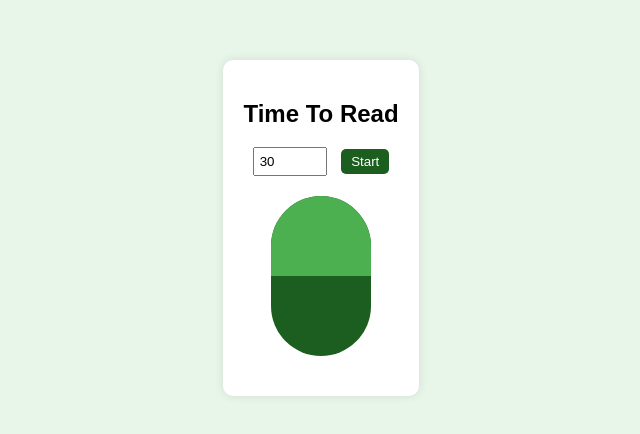
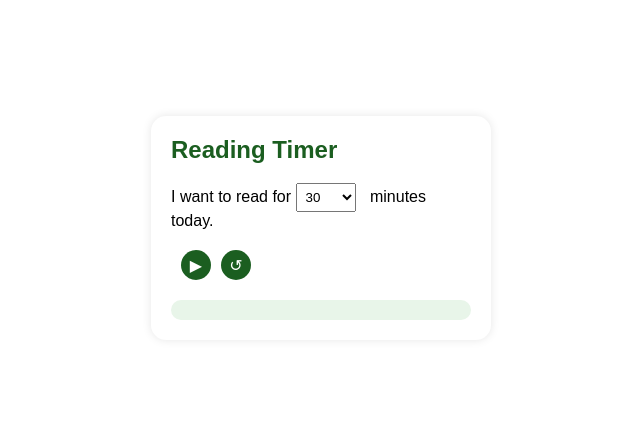
Before and after one commit to DominikaDomka/hourglass-widget, a plain HTML site: page index.html in a window 1280 px wide. Shown: the part 172-606 px from the top of the page, without its empty margins (319-959 px from the left). Drawn offline with Linux system fonts and the light colour scheme.

Commit message:
Redesign reading timer widget with progress bar and controls

```diff
--- a/index.html
+++ b/index.html
@@ -3,7 +3,7 @@
 <head>
     <meta charset="UTF-8">
     <meta name="viewport" content="width=device-width, initial-scale=1.0">
-    <title>Reading Time Hourglass</title>
+    <title>Reading Timer</title>
     <style>
         body {
             font-family: Arial, sans-serif;
@@ -12,105 +12,138 @@
             align-items: center;
             height: 100vh;
             margin: 0;
-            background-color: #e8f5e9;
+            background-color: transparent;
         }
-        .hourglass-widget {
-            text-align: center;
+        .timer-widget {
+            width: 300px;
+            padding: 20px;
             background-color: white;
-            padding: 20px;
-            border-radius: 10px;
+            border-radius: 15px;
             box-shadow: 0 0 10px rgba(0,0,0,0.1);
         }
-        .hourglass {
-            width: 100px;
-            height: 160px;
-            background-color: #1b5e20;
-            margin: 20px auto;
-            position: relative;
-            border-radius: 50px;
+        h2 {
+            margin-top: 0;
+            color: #1b5e20;
+        }
+        .timer-bar {
+            width: 100%;
+            height: 20px;
+            background-color: #e8f5e9;
+            border-radius: 10px;
             overflow: hidden;
+            margin-top: 20px;
         }
-        .top, .bottom {
-            width: 100%;
-            height: 50%;
-            position: absolute;
-            overflow: hidden;
-        }
-        .top { top: 0; }
-        .bottom { bottom: 0; }
-        .sand {
-            width: 100%;
+        .timer-progress {
+            width: 0;
             height: 100%;
             background-color: #4caf50;
-            position: absolute;
-            transition: height 1s linear;
+            transition: width 1s linear;
         }
-        .top .sand { bottom: 0; }
-        .bottom .sand { top: 0; height: 0; }
-        input[type="number"] {
+        .controls {
+            display: flex;
+            align-items: center;
+            margin-top: 20px;
+        }
+        select {
             width: 60px;
             padding: 5px;
             margin-right: 10px;
         }
         button {
-            padding: 5px 10px;
+            width: 30px;
+            height: 30px;
+            border: none;
             background-color: #1b5e20;
             color: white;
-            border: none;
-            border-radius: 5px;
+            border-radius: 50%;
             cursor: pointer;
-        }
-        #message {
-            margin-top: 20px;
-            font-weight: bold;
-            color: #1b5e20;
+            font-size: 16px;
+            margin-left: 10px;
+            display: flex;
+            justify-content: center;
+            align-items: center;
         }
     </style>
 </head>
 <body>
-    <div class="hourglass-widget">
-        <h2>Time To Read</h2>
-        <input type="number" id="readingTime" min="5" max="120" value="30">
-        <button onclick="startTimer()">Start</button>
-        <div class="hourglass">
-            <div class="top"><div class="sand"></div></div>
-            <div class="bottom"><div class="sand"></div></div>
+    <div class="timer-widget">
+        <h2>Reading Timer</h2>
+        <div>I want to read for
+            <select id="readingTime">
+                <option value="5">5</option>
+                <option value="10">10</option>
+                <option value="15">15</option>
+                <option value="30" selected>30</option>
+                <option value="45">45</option>
+                <option value="60">60</option>
+                <option value="90">90</option>
+                <option value="120">120</option>
+            </select>
+            minutes today.
         </div>
-        <div id="message"></div>
+        <div class="controls">
+            <button id="startPauseBtn">▶</button>
+            <button id="resetBtn">↺</button>
+        </div>
+        <div class="timer-bar">
+            <div class="timer-progress"></div>
+        </div>
     </div>
 
     <script>
         let timer;
         let totalTime;
+        let elapsedTime = 0;
+        let isRunning = false;
+
+        const startPauseBtn = document.getElementById('startPauseBtn');
+        const resetBtn = document.getElementById('resetBtn');
+        const timerProgress = document.querySelector('.timer-progress');
+
+        function toggleTimer() {
+            if (!isRunning) {
+                startTimer();
+            } else {
+                pauseTimer();
+            }
+        }
 
         function startTimer() {
-            clearTimeout(timer);
-            const readingTime = document.getElementById('readingTime').value;
-            totalTime = Math.max(5, Math.min(120, readingTime)) * 60; // Convert to seconds
-            const topSand = document.querySelector('.top .sand');
-            const bottomSand = document.querySelector('.bottom .sand');
-
-            topSand.style.height = '100%';
-            bottomSand.style.height = '0%';
-            document.getElementById('message').textContent = '';
-
-            let elapsedTime = 0;
-            updateSand();
-
-            function updateSand() {
-                const progress = elapsedTime / totalTime;
-                topSand.style.height = `${100 - progress * 100}%`;
-                bottomSand.style.height = `${progress * 100}%`;
-
-                elapsedTime++;
-
-                if (elapsedTime <= totalTime) {
-                    timer = setTimeout(updateSand, 1000);
-                } else {
-                    document.getElementById('message').textContent = 'Time is up!';
-                }
+            if (!isRunning) {
+                totalTime = document.getElementById('readingTime').value * 60;
+                isRunning = true;
+                startPauseBtn.innerHTML = '⏸';
+                timer = setInterval(updateTimer, 1000);
             }
         }
+
+        function pauseTimer() {
+            clearInterval(timer);
+            isRunning = false;
+            startPauseBtn.innerHTML = '▶';
+        }
+
+        function resetTimer() {
+            clearInterval(timer);
+            isRunning = false;
+            elapsedTime = 0;
+            startPauseBtn.innerHTML = '▶';
+            timerProgress.style.width = '0%';
+        }
+
+        function updateTimer() {
+            elapsedTime++;
+            const progress = (elapsedTime / totalTime) * 100;
+            timerProgress.style.width = `${progress}%`;
+
+            if (elapsedTime >= totalTime) {
+                pauseTimer();
+                alert('Reading time is up!');
+            }
+        }
+
+        startPauseBtn.addEventListener('click', toggleTimer);
+        resetBtn.addEventListener('click', resetTimer);
     </script>
 </body>
 </html>
```
